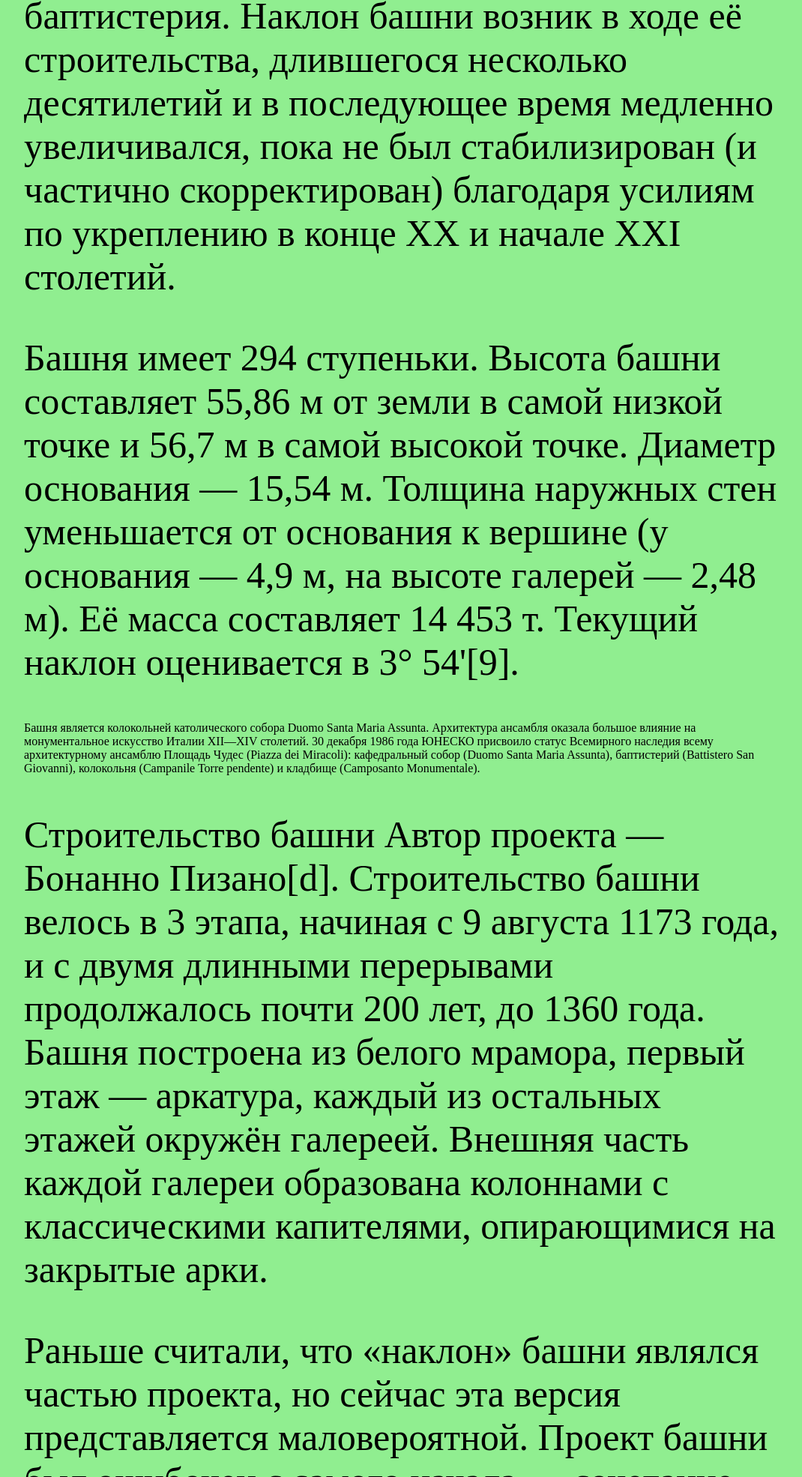
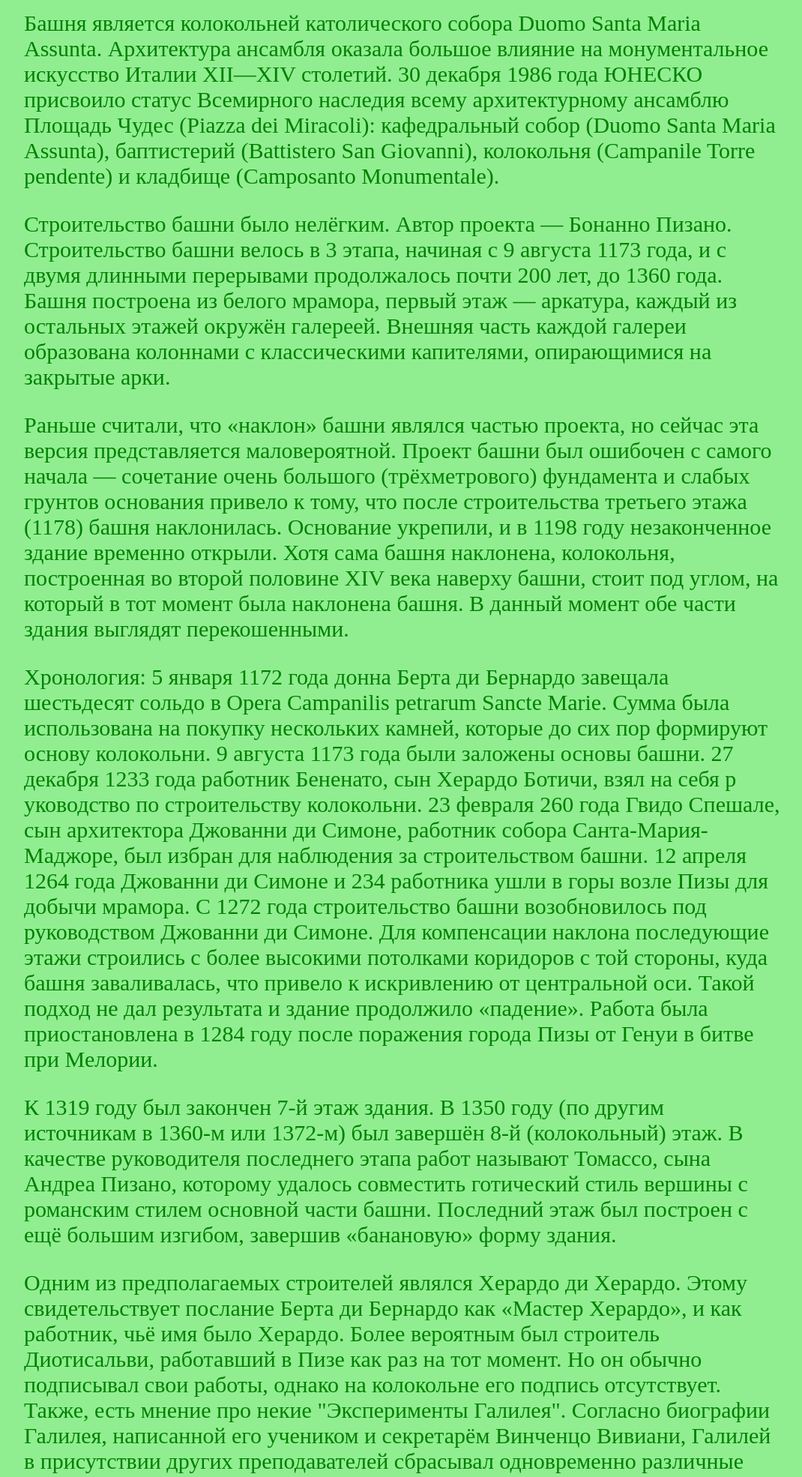
Before and after one commit to MatvaychikOK/The-Pisan-Tower, a plain HTML site: page index.html in a window 1280 px wide. Shown: the part 830-2800 px from the top of the page at 75% size, without its empty margins (146-1216 px from the left). Drawn offline with Linux system fonts and the light colour scheme.

Commit message:
Add files via upload

```diff
--- a/index.html
+++ b/index.html
@@ -11,89 +11,114 @@
 			}
 
 			p {
-				color: light green;
-				font-size: 50px;
+				color: Green;
+				font-size: 30px;
 			}
 
 			h1 {
 				font-size: 47px;
 				font-family:'Lobster', cursive;
+				color: DarkGreen;
 			}
 			div {
-				width: 80%;
+				width:80%;
 				margin-left:170px;
 				/*background-color: SkyBlue;*/
+			}
+
+			h2 {
+				font-size:36px;
+				font-family: 'Verdana';
+				color: Green;
 			}
 		</style>
 	</head>
 	<body>
 		<div>
 			<h1>WHAT DO U KNOW ABOUT THE PISAN TOWER?</h1>
-			<h2>Немного информаци</h2>
+			<h2>[Немного информации]</h2>
 
 			<p>
+
 				Пиза́нская башня (итал. Torre pendente di Pisa) — колокольная башня, часть ансамбля городского собора Санта-Мария-Ассунта (Пизанский собор) в городе Пиза, получившая всемирную известность благодаря непреднамеренному наклону.
+
 			</p>
 			<p>
 
 				Расположенная позади собора, она является третьей старейшей постройкой на Площади чудес Пизы после самого собора и баптистерия. Наклон башни возник в ходе её строительства, длившегося несколько десятилетий и в последующее время медленно увеличивался, пока не был стабилизирован (и частично скорректирован) благодаря усилиям по укреплению в конце XX и начале XXI столетий.
-			</p>
-			<p>
-				Башня имеет 294 ступеньки. Высота башни составляет 55,86 м от земли в самой низкой точке и 56,7 м в самой высокой точке. Диаметр основания — 15,54 м. Толщина наружных стен уменьшается от основания к вершине (у основания — 4,9 м, на высоте галерей — 2,48 м). Её масса составляет 14 453 т. Текущий наклон оценивается в 3° 54'[9].
-			</p>
 
-				Башня является колокольней католического собора Duomo Santa Maria Assunta. Архитектура ансамбля оказала большое влияние на монументальное искусство Италии XII—XIV столетий.
-				30 декабря 1986 года ЮНЕСКО присвоило статус Всемирного наследия всему архитектурному ансамблю Площадь Чудес (Piazza dei Miracoli): кафедральный собор (Duomo Santa Maria Assunta), баптистерий (Battistero San Giovanni), колокольня (Campanile Torre pendente) и кладбище (Camposanto Monumentale).
-
-			<p>
-
-				Строительство башни
-				Автор проекта — Бонанно Пизано[d]. Строительство башни велось в 3 этапа, начиная с 9 августа 1173 года, и с двумя длинными перерывами продолжалось почти 200 лет, до 1360 года. Башня построена из белого мрамора, первый этаж — аркатура, каждый из остальных этажей окружён галереей. Внешняя часть каждой галереи образована колоннами с классическими капителями, опирающимися на закрытые арки.
 			</p>
 			<p>
 
-				Раньше считали, что «наклон» башни являлся частью проекта, но сейчас эта версия представляется маловероятной. Проект башни был ошибочен с самого начала — сочетание маленького трёхметрового фундамента и слабых грунтов основания привело к тому, что после строительства третьего этажа (1178) башня наклонилась. Основание укрепили, и в 1198 году незаконченное здание временно открыли. Хотя сама башня наклонена, колокольня, построенная во второй половине XIV века наверху башни, стоит под углом, на который в тот момент была наклонена башня. В данный момент обе части здания выглядят перекошенными.
+
+				Башня имеет 294 ступеньки. Высота башни составляет 55,86 м от земли в самой низкой точке и 56,7 м в самой высокой точке. Диаметр основания — 15,54 м. Толщина наружных стен уменьшается от основания к вершине (у основания — 4,9 м, на высоте галерей — 2,48 м). Её масса составляет 14 453 т. Текущий наклон оценивается в 3°54'.
+
+			</p>
+			<p>
+
+				Башня является колокольней католического собора Duomo Santa Maria Assunta. Архитектура ансамбля оказала большое влияние на монументальное искусство Италии XII—XIV столетий. 30 декабря 1986 года ЮНЕСКО присвоило статус Всемирного наследия всему архитектурному ансамблю Площадь Чудес (Piazza dei Miracoli): кафедральный собор (Duomo Santa Maria Assunta), баптистерий (Battistero San Giovanni), колокольня (Campanile Torre pendente) и кладбище (Camposanto Monumentale).
+
+			</p>
+			<p>
+
+				Строительство башни было нелёгким. Автор проекта — Бонанно Пизано. Строительство башни велось в 3 этапа, начиная с 9 августа 1173 года, и с двумя длинными перерывами продолжалось почти 200 лет, до 1360 года. Башня построена из белого мрамора, первый этаж — аркатура, каждый из остальных этажей окружён галереей. Внешняя часть каждой галереи образована колоннами с классическими капителями, опирающимися на закрытые арки.
+
+			</p>
+			<p>
+
+				Раньше считали, что «наклон» башни являлся частью проекта, но сейчас эта версия представляется маловероятной. Проект башни был ошибочен с самого начала — сочетание очень большого (трёхметрового) фундамента и слабых грунтов основания привело к тому, что после строительства третьего этажа (1178) башня наклонилась. Основание укрепили, и в 1198 году незаконченное здание временно открыли. Хотя сама башня наклонена, колокольня, построенная во второй половине XIV века наверху башни, стоит под углом, на который в тот момент была наклонена башня. В данный момент обе части здания выглядят перекошенными.
+
 			</p>
 			<p>
 
 				Хронология:
 
-				5 января 1172 года донна Берта ди Бернардо завещала шестьдесят сольдо в Opera Campanilis petrarum Sancte Marie. Сумма была использована на покупку нескольких камней, которые до сих пор формируют основу колокольни.
+				5 января 1172 года донна Берта ди Бернардо завещала шестьдесят сольдо в Opera Campanilis petrarum Sancte Marie. Сумма была использована на покупку нескольких камней, которые до сих пор формируют основу колокольни. 9 августа 1173 года были заложены основы башни. 27 декабря 1233 года работник Бененато, сын Херардо Ботичи, взял на себя р уководство по строительству колокольни. 23 февраля 260 года Гвидо Спешале, сын архитектора Джованни ди Симоне, работник собора Санта-Мария-Маджоре, был избран для наблюдения за строительством башни. 12 апреля 1264 года Джованни ди Симоне и 234 работника ушли в горы возле Пизы для добычи мрамора. С 1272 года строительство башни возобновилось под руководством Джованни ди Симоне. Для компенсации наклона последующие этажи строились с более высокими потолками коридоров с той стороны, куда башня заваливалась, что привело к искривлению от центральной оси. Такой подход не дал результата и здание продолжило «падение». Работа была приостановлена в 1284 году после поражения города Пизы от Генуи в битве при Мелории.
 
-				9 августа 1173 года были заложены основы башни.
-				27 декабря 1233 года работник Бененато, сын Херардо Ботичи, взял на себя руководство по строительству колокольни.
-				23 февраля 1260 года Гвидо Спешале, сын архитектора Джованни ди Симоне, работник собора Санта-Мария-Маджоре, был избран для наблюдения за строительством башни.
+			</p>
+			<p>
 
-				12 апреля 1264 года Джованни ди Симоне и 234 работника ушли в горы возле Пизы для добычи мрамора. С 1272 года строительство башни возобновилось под руководством Джованни ди Симоне. Для компенсации наклона последующие этажи строились с более высокими потолками коридоров с той стороны, куда башня заваливалась, что привело к искривлению от центральной оси. Такой подход не дал результата и здание продолжило «падение». Работа была приостановлена в 1284 году после поражения города Пизы от Генуи в битве при Мелории[10].
+				К 1319 году был закончен 7-й этаж здания. В 1350 году (по другим источникам в 1360-м или 1372-м) был завершён 8-й (колокольный) этаж. В качестве руководителя последнего этапа работ называют Томассо, сына Андреа Пизано, которому удалось совместить готический стиль вершины с романским стилем основной части башни. Последний этаж был построен с ещё большим изгибом, завершив «банановую» форму здания.
 
-				К 1319 году был закончен 7-й этаж здания[10].
-				В 1350 году (по другим источникам в 1360-м или 1372-м) был завершён 8-й (колокольный) этаж. В качестве руководителя последнего этапа работ называют Томассо, сына Андреа Пизано, которому удалось совместить готический стиль вершины с романским стилем основной части башни[10][11]. Последний этаж был построен с ещё большим изгибом[10], завершив «банановую» форму здания.
-
-				Строители:
+			</p>
+			<p>
 
 				Одним из предполагаемых строителей являлся Херардо ди Херардо. Этому свидетельствует послание Берта ди Бернардо как «Мастер Херардо», и как работник, чьё имя было Херардо.
-				Более вероятным был строитель Диотисальви, работавший в Пизе как раз на тот момент. Но он обычно подписывал свои работы, однако на колокольне его подпись отсутствует.
-				Эксперименты Галилея
-				Согласно биографии Галилея, написанной его учеником и секретарём Винченцо Вивиани, Галилей в присутствии других преподавателей сбрасывал одновременно различные тела разной массы с Пизанской башни. Описание этого знаменитого опыта вошло во множество книг, но в XX веке ряд авторов пришли к выводу, что это — легенда, основываясь, в первую очередь, на том, что сам Галилей в своих книгах не утверждал, что провёл этот публичный эксперимент. Часть историков тем не менее склоняется к тому, что этот эксперимент действительно имел место[12].
+				Более вероятным был строитель Диотисальви, работавший в Пизе как раз на тот момент. Но он обычно подписывал свои работы, однако на колокольне его подпись отсутствует. Также, есть мнение про некие "Эксперименты Галилея". Согласно биографии Галилея, написанной его учеником и секретарём Винченцо Вивиани, Галилей в присутствии других преподавателей сбрасывал одновременно различные тела разной массы с Пизанской башни. Описание этого знаменитого опыта вошло во множество книг, но в XX веке ряд авторов пришли к выводу, что это — легенда, основываясь, в первую очередь, на том, что сам Галилей в своих книгах не утверждал, что провёл этот публичный эксперимент. Часть историков тем не менее склоняется к тому, что этот эксперимент действительно имел место.
+
+			</p>
+			<p>
 
 				Работы по укреплению
 				Как из-за наклона, так и из-за оригинальной архитектуры, с 1173 года и вплоть до наших дней, башня является объектом пристального внимания. Постоянно прилагаются усилия, чтобы сделать башню более устойчивой. Например, разрушающиеся колонны неоднократно заменялись. Сейчас в основном проводятся подземные работы, укрепляющие фундамент.
 
+			</p>
+			<p>
+
 				Под южной частью Пизанской башни грунт более илистый и глинистый, чем под северной, из-за чего она стала крениться, едва её начали строить. Удержать от падения башню с помощью внешних опор было бы весьма сложно и, кроме того, любой каркас неизбежно испортил бы вид памятника. Тем не менее падение Пизанской башни удалось остановить, и более того, её слегка выпрямили, уменьшив крен на полградуса. Всё это стало результатом уникальных работ, проведённых под колокольней и вокруг неё в 1990-х.
 
-				В качестве временной меры на северной стороне (башня, напомним, падает на юг) на бетонные балки был установлен блок свинцовых брусков, которые, выступая в качестве противовеса, стабилизировали строение. Затем были исследованы нелинейные процессы, происходившие в грунте под фундаментом башни, после чего последовал ряд экспериментов со специально возведённым неподалёку от памятника бетонным фундаментом-макетом. Эксперименты подтвердили, что башню можно немного выпрямить и стабилизировать, если выбрать часть жёсткого грунта из-под северной части фундамента, то есть провести так называемую подработку. Надо понимать, что подработка не имела ничего общего с обычными земляными работами — грунт выбирался буквально по миллиметру через систему обсадных труб, внутри которых помещался вращающийся шнековый бур. Расчёты оказались правильными, и Пизанская башня, немного отклонившись к северу, осела на несколько сантиметров и стабилизировалась, что позволило снять и свинцовые противовесы, и временные опоры, поставленные для подстраховки[9].
+			</p>
+			<p>
+
+				В качестве временной меры на северной стороне (башня, напомним, падает на юг) на бетонные балки был установлен блок свинцовых брусков, которые, выступая в качестве противовеса, стабилизировали строение. Затем были исследованы нелинейные процессы, происходившие в грунте под фундаментом башни, после чего последовал ряд экспериментов со специально возведённым неподалёку от памятника бетонным фундаментом-макетом.
+
+			</p>
+			<p>
+
+				Эксперименты подтвердили, что башню можно немного выпрямить и стабилизировать, если выбрать часть жёсткого грунта из-под северной части фундамента, то есть провести так называемую подработку. Надо понимать, что подработка не имела ничего общего с обычными земляными работами — грунт выбирался буквально по миллиметру через систему обсадных труб, внутри которых помещался вращающийся шнековый бур. Расчёты оказались правильными, и Пизанская башня, немного отклонившись к северу, осела на несколько сантиметров и стабилизировалась, что позволило снять и свинцовые противовесы, и временные опоры, поставленные для подстраховки.
+
+			</p>
+			<p>
 
 				В очередной раз 15 декабря 2001 башня открылась для туристов.
+				В 2008 году учёные в очередной раз заявили, что дальнейшее падение Пизанской башни прекращено. До этого, несмотря на многочисленные усилия по «заморозке», башня продолжала отклоняться от вертикали со скоростью 1 мм в год. В 2002—2010 годах была произведена реставрация башни, вследствие чего угол её наклона сократился с 5°30' до 3°54'. Отклонение верхушки от вертикали — около 4,8 метра.
+			</p>
+			<p>
 
-				В 2008 году учёные в очередной раз заявили, что дальнейшее падение Пизанской башни прекращено. До этого, несмотря на многочисленные усилия по «заморозке», башня продолжала отклоняться от вертикали со скоростью 1 мм в год.
+				Факты:
 
-				В 2002—2010 гг. была произведена реставрация башни, вследствие чего угол её наклона сократился с 5° 30' до 3° 54'. Отклонение верхушки от вертикали — около 4,8 метра[13].
-
-				Факты
-
-				Башня в городе Найлс
-				В городе Найлс (пригород Чикаго, Иллинойс, США) построена водонапорная башня в виде точной копии Пизанской башни в 1/2 натуральной величины.
-				22 ноября 2018 года эксперты Университета Пизы сообщили, что крен башни уменьшается, и за последние 20 лет она выровнялась на 4 см[14].
+				В городе Найлс (пригород Чикаго, Иллинойс, США) построена водонапорная башня в виде точной копии Пизанской башни в 1/2 натуральной величины. 22 ноября 2018 года эксперты Университета Пизы сообщили, что крен башни уменьшается, и за последние 20 лет она выровнялась на 4 см.
+			</p>
 
 			<p>
 		       Hello, guys!!1!11!
```
Also changed, not shown: page 01.html (added, +22 -0 lines).
